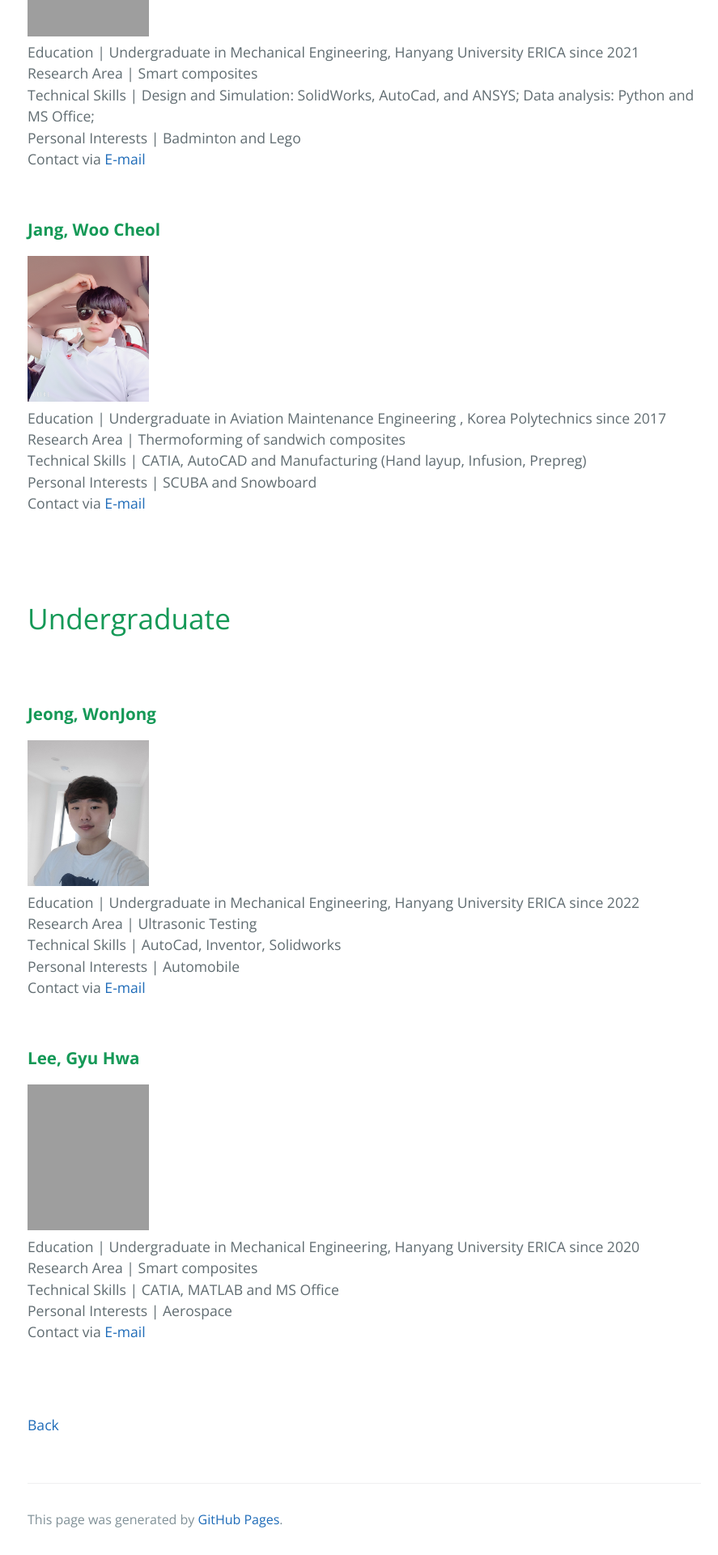
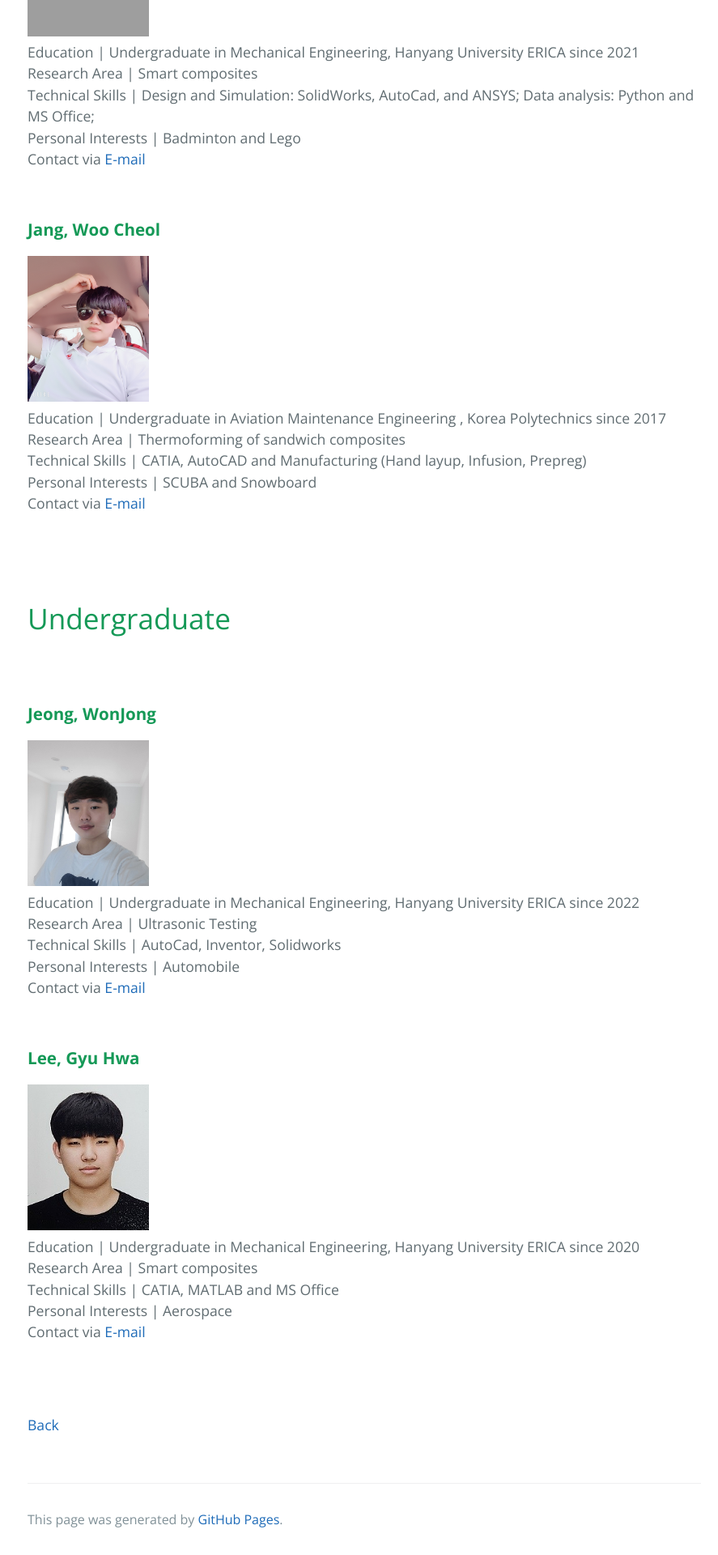
Before and after one commit to rhd1213/rhd1213.github.io, a Jekyll site: the page built from Members.md, in a window 1280 px wide. Shown: the part 1332-3252 px from the top of the page at 81% size, without its empty margins (190-1077 px from the left). Built offline with Jekyll 4.4.1, drawn with Linux system fonts in a browser that asks for light colours; our own code applies the rules of GitHub Pages for plain Markdown files; grey boxes are pictures that could not be loaded.

Commit message:
Update Members.md

```diff
--- a/Members.md
+++ b/Members.md
@@ -59,7 +59,7 @@ Contact via <a href="mailto:doldol0202@gmail.com"> E-mail</a> <br>
 
 
 ### **Lee, Gyu Hwa**
-<img src="assets/css/홈페이지사진_신요중2.jpg" alt="Passport" width="150" height="180" > <br>
+<img src="assets/css/홈페이지사진_이규화.jpg" alt="Passport" width="150" height="180" > <br>
 Education | Undergraduate in Mechanical Engineering, Hanyang University ERICA since 2020 <br>
 Research Area | Smart composites <br>
 Technical Skills | CATIA, MATLAB and MS Office <br>
```
